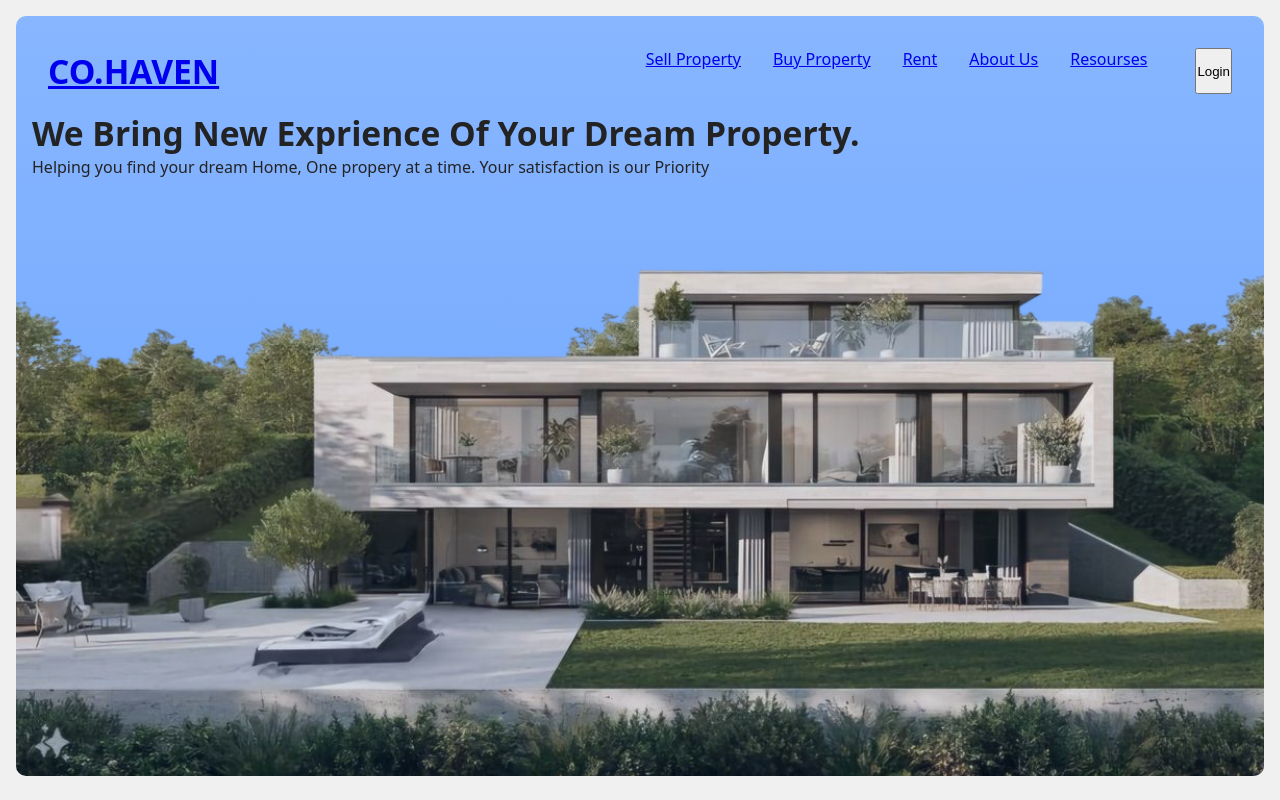
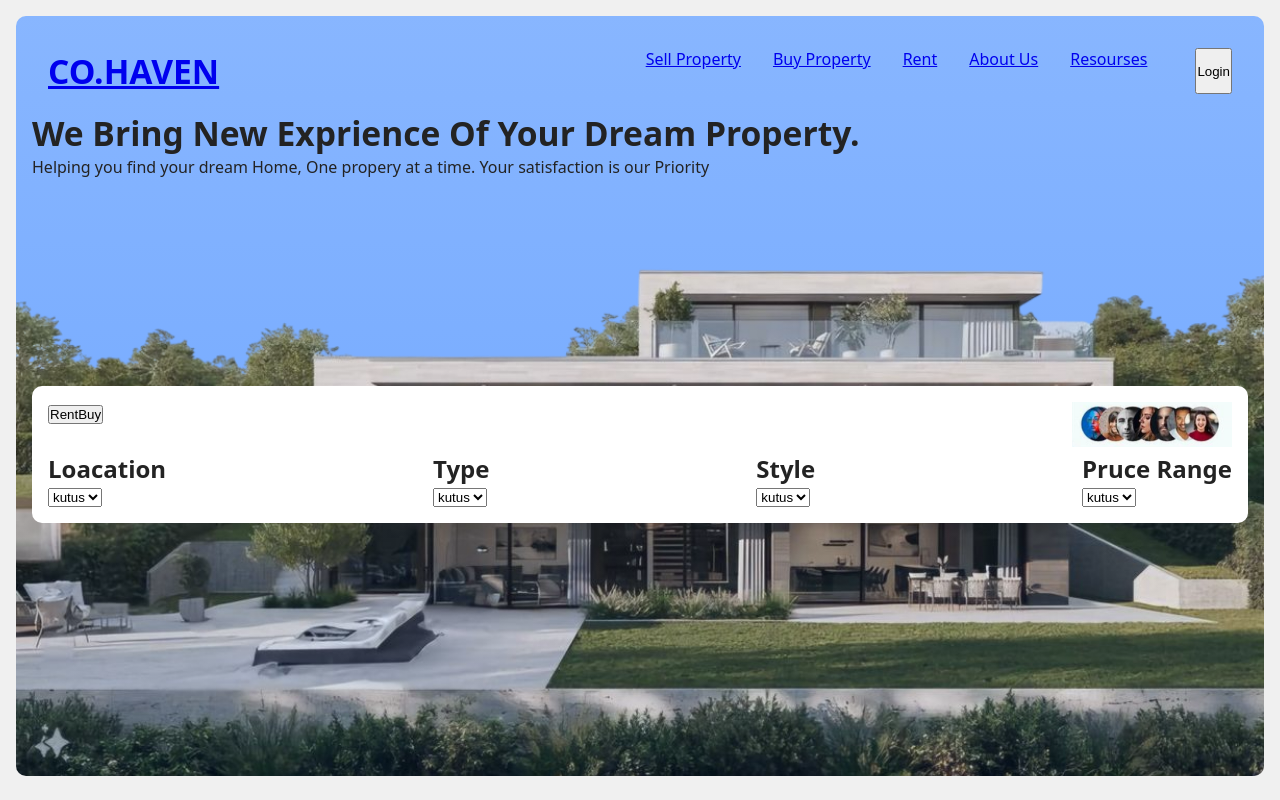
Before and after one commit to arribion-link/Real-Estate-Search-UI-Application-React.js, a React (Vite) app: page / in a window 1280 px wide. Shown: the top 800 px of the page. Built offline with nearby package versions, Linux system fonts and the light colour scheme.

Commit message:
update UI

```diff
--- a/src/components/UI/HeroFilter.tsx
+++ b/src/components/UI/HeroFilter.tsx
@@ -1,8 +1,10 @@
+import usersImage from "../../assets/users.png"
 
 const HeroFilter = () => {
   return (
     <div>
-          <div>
+      <div className="hero-filter-container">
+        <div className="hero-filter-header">
           <div>
             <button>
               <span>Rent</span>
@@ -10,7 +12,46 @@ const HeroFilter = () => {
             </button>
           </div>
           <div>
-                  <img src="" alt="" />
+            <img src={usersImage} alt="" />
+          </div>
+        </div>
+        <div className="filter-sections">
+          <div>
+            <h2>Loacation</h2>
+            <select name="" id="">
+              <option value="">kutus</option>
+              <option value="">kutus</option>
+              <option value="">kutus</option>
+              <option value="">kutus</option>
+            </select>
+          </div>
+          <div>
+            <h2>Type</h2>
+            <select name="" id="">
+              <option value="">kutus</option>
+              <option value="">kutus</option>
+              <option value="">kutus</option>
+              <option value="">kutus</option>
+            </select>
+          </div>
+          <div>
+            <h2>Style</h2>
+            <select name="" id="">
+              <option value="">kutus</option>
+              <option value="">kutus</option>
+              <option value="">kutus</option>
+              <option value="">kutus</option>
+            </select>
+          </div>
+          <div>
+            <h2>Pruce Range</h2>
+            <select name="" id="">
+              <option value="">kutus</option>
+              <option value="">kutus</option>
+              <option value="">kutus</option>
+              <option value="">kutus</option>
+            </select>
+          </div>
         </div>
       </div>
     </div>
--- a/src/index.css
+++ b/src/index.css
@@ -57,6 +57,32 @@ section{
 }
 
 
+.hero-filter-container{
+  /* display: flex; */
+  background-color: rgb(255, 255, 255);
+  padding: 1em;
+  border-radius: 10px;
+  position: relative;
+  margin-top: 13rem;
+}
+
+.hero-filter-header{
+  display: flex;
+  justify-content: space-between;
+}
+
+.hero-filter-header img{
+  width: 100%;
+  height: auto;
+  max-width: 10rem;
+}
+
+.hero-filter-container .filter-sections{
+  display: flex;
+  justify-content: space-between;
+}
+
+
 /* ABOUT US SECTION */
 
 .about-us-text-content{
--- a/src/section/Hero.tsx
+++ b/src/section/Hero.tsx
@@ -1,4 +1,5 @@
 import NavBar from "../components/Partials/NavBar"
+import HeroFilter from "../components/UI/HeroFilter"
 const Hero = () => {
   return (
       <>
@@ -9,7 +10,8 @@ const Hero = () => {
                 Helping you find your dream Home,
                 One propery at a time.
                 Your satisfaction is our Priority
-            </p>
+        </p>
+        <HeroFilter/>
         </section>
     </>
   )
```
Also changed, not shown: design/design.jpg (renamed from design/8818460e68f406a8b4373c75251170a8.jpg), src/assets/users.png (added). Lines whose indentation alone changed are shown as unchanged.
